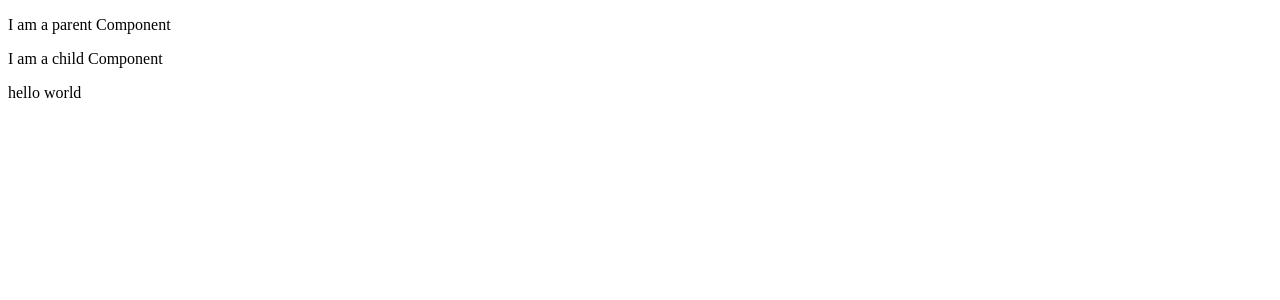
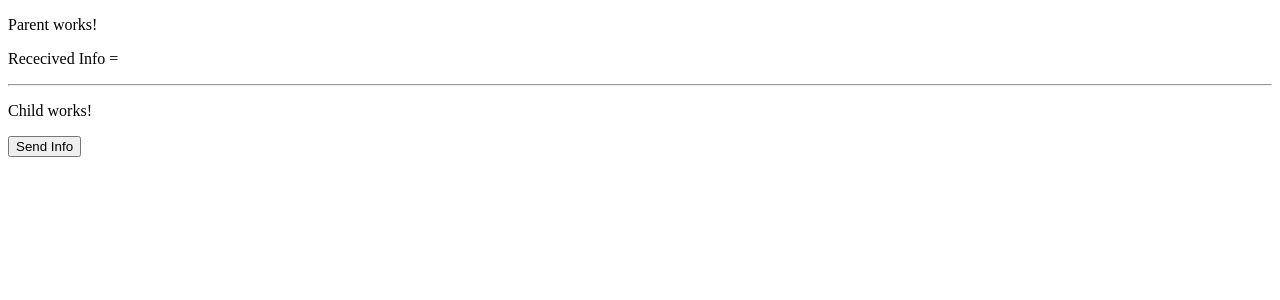
Before and after one commit to vmurali100/anjali, an Angular app in the folder angular-app1/: page / in a window 1280 px wide. Shown: the top 300 px of the page. Built offline with nearby package versions, Linux system fonts and the light colour scheme.

Commit message:
From Child to Parent

```diff
--- /dev/null
+++ b/angular-app1/src/app/Components/comp5/comp5.component.html
@@ -0,0 +1,6 @@
+<p>
+  Parent works!
+</p>
+<p>Rececived Info = {{receivedData}}</p>
+<hr>
+<app-comp6 (sendData)="receiveData($event)"></app-comp6>
--- /dev/null
+++ b/angular-app1/src/app/Components/comp5/comp5.component.ts
@@ -0,0 +1,17 @@
+import { Component, OnInit } from '@angular/core';
+
+@Component({
+  selector: 'app-comp5',
+  templateUrl: './comp5.component.html',
+  styleUrls: ['./comp5.component.css']
+})
+export class Comp5Component implements OnInit {
+
+  constructor() { }
+  receivedData;
+  ngOnInit() {
+  }
+  receiveData(event){
+   this.receivedData = event
+  }
+}
--- /dev/null
+++ b/angular-app1/src/app/Components/comp6/comp6.component.html
@@ -0,0 +1,6 @@
+<p>
+  Child works!
+</p>
+
+  <!-- <h2>{{statement}}</h2> -->
+  <button (click)="sendInfo()">Send Info</button>
--- /dev/null
+++ b/angular-app1/src/app/Components/comp6/comp6.component.ts
@@ -0,0 +1,21 @@
+import { Component, OnInit, Output } from '@angular/core';
+import { EventEmitter } from '@angular/core';
+
+@Component({
+  selector: 'app-comp6',
+  templateUrl: './comp6.component.html',
+  styleUrls: ['./comp6.component.css']
+})
+export class Comp6Component implements OnInit {
+
+  @Output() sendData = new EventEmitter
+  statement = "I am Child Compoent And I am coming the Child"
+  constructor() { }
+
+  ngOnInit() {
+    console.log(this.sendData)
+  }
+  sendInfo(){
+    this.sendData.emit(this.statement)
+  }
+}
--- a/angular-app1/src/app/app.component.html
+++ b/angular-app1/src/app/app.component.html
@@ -10,4 +10,6 @@ Comp2 is Child -->
 <!-- <app-comp1>
 
 </app-comp1> -->
-<app-comp3></app-comp3>
+<!-- <app-comp3></app-comp3> -->
+
+<app-comp5></app-comp5>
--- a/angular-app1/src/app/app.module.ts
+++ b/angular-app1/src/app/app.module.ts
@@ -7,6 +7,8 @@ import { Comp1Component } from './Components/comp1/comp1.component';
 import { Comp2Component } from './Components/comp2/comp2.component';
 import { Comp3Component } from './Components/comp3/comp3.component';
 import { Comp4Component } from './Components/comp4/comp4.component';
+import { Comp5Component } from './Components/comp5/comp5.component';
+import { Comp6Component } from './Components/comp6/comp6.component';
 
 @NgModule({
   declarations: [
@@ -15,7 +17,9 @@ import { Comp4Component } from './Components/comp4/comp4.component';
     Comp1Component,
     Comp2Component,
     Comp3Component,
-    Comp4Component
+    Comp4Component,
+    Comp5Component,
+    Comp6Component
   ],
   imports: [
     BrowserModule
```
Also changed, not shown: angular-app1/src/app/Components/comp5/comp5.component.css (added), angular-app1/src/app/Components/comp6/comp6.component.css (added), 2 other files (tests, documents, lock files or other folders).
